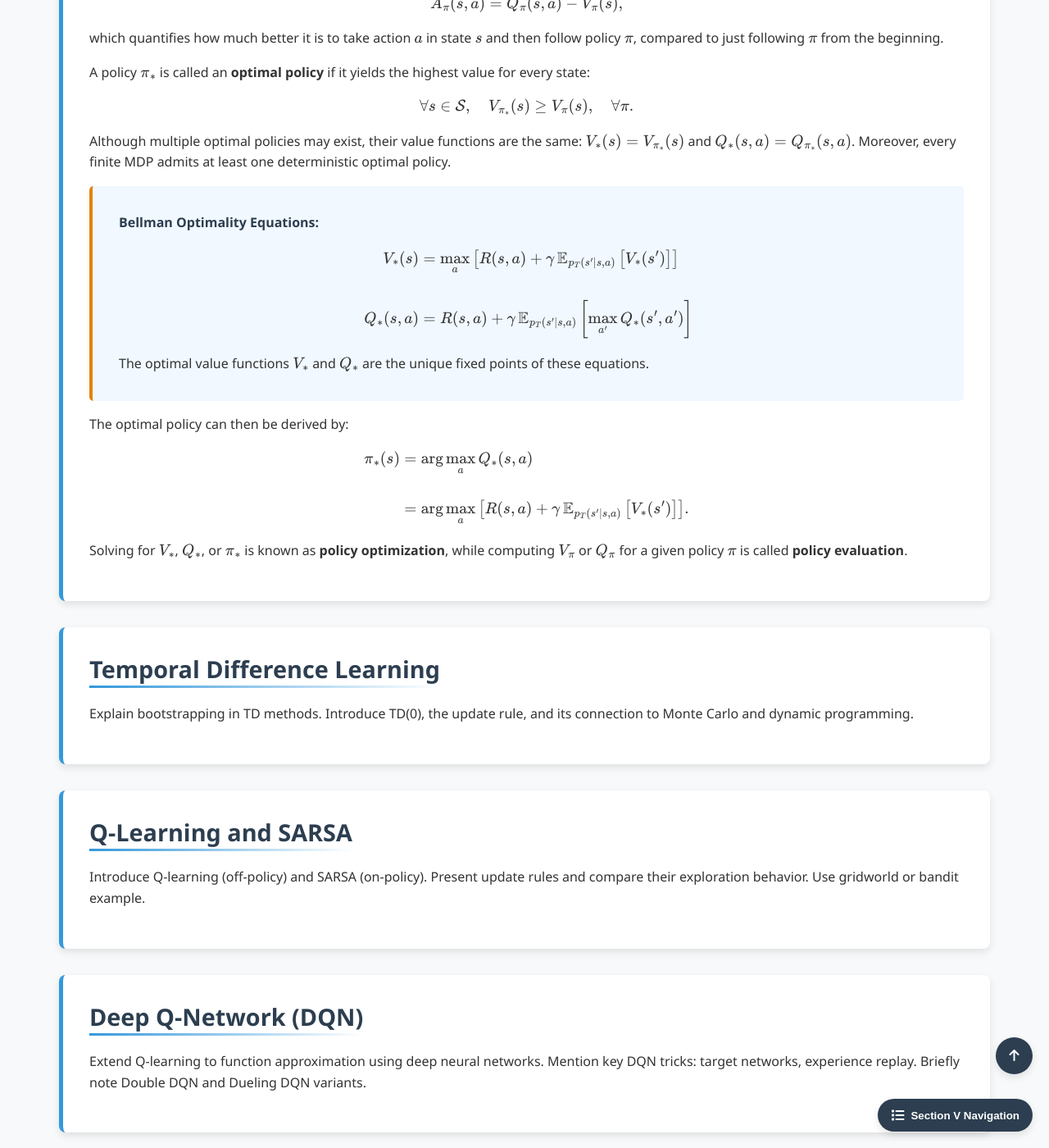
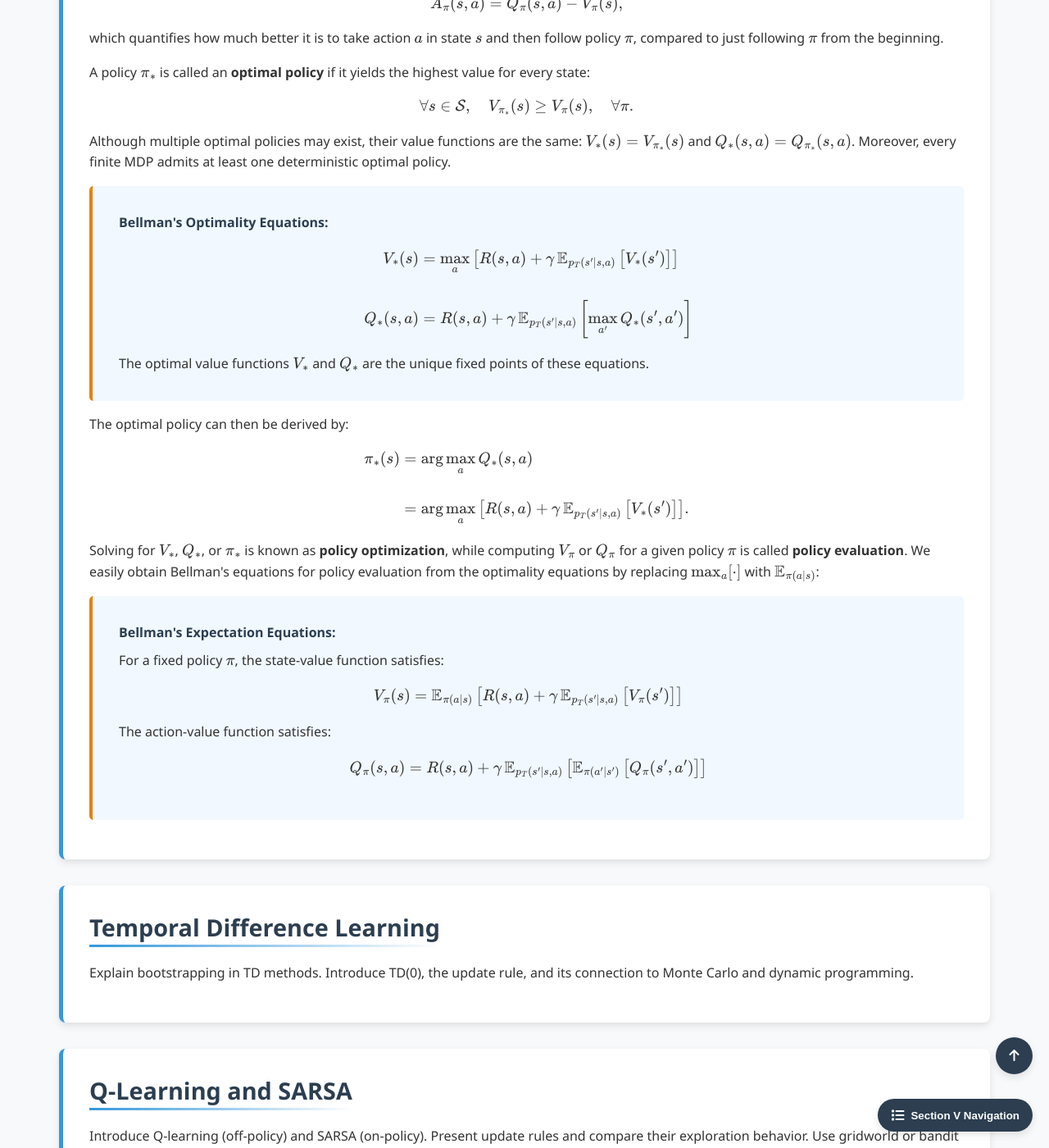
Before and after one commit to Yusukey01/yusukey01.github.io, a Jekyll site: the page built from Mathematics/Machine_learning/reinforcement.html, in a window 1280 px wide and 1400 px high, scrolled down 4284 px. Shown: the whole window at 82% size. Built offline with Jekyll 4.4.1, drawn with Linux system fonts in a browser that asks for light colours; some of the changed text lies outside the part shown.

Commit message:
updated V-10

```diff
--- a/Mathematics/Machine_learning/reinforcement.html
+++ b/Mathematics/Machine_learning/reinforcement.html
@@ -19,6 +19,9 @@ uses_python: false
             <a href="#intro">Introduction</a>
             <a href="#rl-types">Model-Based and Model-Free RL</a>
             <a href="#mdp">Markov Decision Process (MDP)</a>
+            <a href="#value-functions">Return and Value Functions</a>
+            <a href="#"></a>
+            <a href="#"></a>
             <a href="#"></a>
             <a href="#demo">Demo</a>
         </div>
@@ -240,7 +243,7 @@ uses_python: false
                 </p>
 
                 <div class="theorem">
-                <span class="theorem-title"><strong>Bellman Optimality Equations</strong>:</span>
+                    <span class="theorem-title"><strong>Bellman's Optimality Equations</strong>:</span>
                     \[
                     \begin{align*}
                     V_*(s) &= \max_a \left[ R(s, a) + \gamma \, \mathbb{E}_{p_T(s' \mid s, a)} \left[ V_*(s') \right] \right] \\\\
@@ -258,7 +261,25 @@ uses_python: false
                             &= \arg \max_a \left[ R(s, a) + \gamma \, \mathbb{E}_{p_T(s' \mid s, a)} \left[ V_*(s') \right] \right].
                     \end{align*}
                     \]
-                Solving for \(V_*\), \(Q_*\), or \(\pi_*\) is known as <strong>policy optimization</strong>, while computing \(V_{\pi}\) or \(Q_{\pi}\) for a given policy \(\pi\) is called <strong>policy evaluation</strong>.
+                    Solving for \(V_*\), \(Q_*\), or \(\pi_*\) is known as <strong>policy optimization</strong>, while computing
+                    \(V_{\pi}\) or \(Q_{\pi}\) for a given policy \(\pi\) is called <strong>policy evaluation</strong>. We easily obtain
+                    Bellman's equations for policy evaluation from the optimality equations by replacing \(\max_a [\cdot]\) with
+                    \(\mathbb{E}_{\pi(a |s)}\):
+                    <div class="theorem">
+                        <span class="theorem-title"><strong>Bellman's Expectation Equations:</strong></span>
+                        <p>
+                            For a fixed policy \(\pi\), the state-value function satisfies:
+                            </p>
+                            \[
+                            V_{\pi}(s) = \mathbb{E}_{\pi(a \mid s)} \left[ R(s, a) + \gamma \, \mathbb{E}_{p_T(s' \mid s, a)} \left[ V_{\pi}(s') \right] \right]
+                            \]
+                            <p>
+                            The action-value function satisfies:
+                            </p>
+                            \[
+                            Q_{\pi}(s, a) = R(s, a) + \gamma \, \mathbb{E}_{p_T(s' \mid s, a)} \left[ \mathbb{E}_{\pi(a' \mid s')} \left[ Q_{\pi}(s', a') \right] \right]
+                            \]
+                    </div>
                 </p>
             </section>
 
```
Lines whose indentation alone changed are shown as unchanged.
